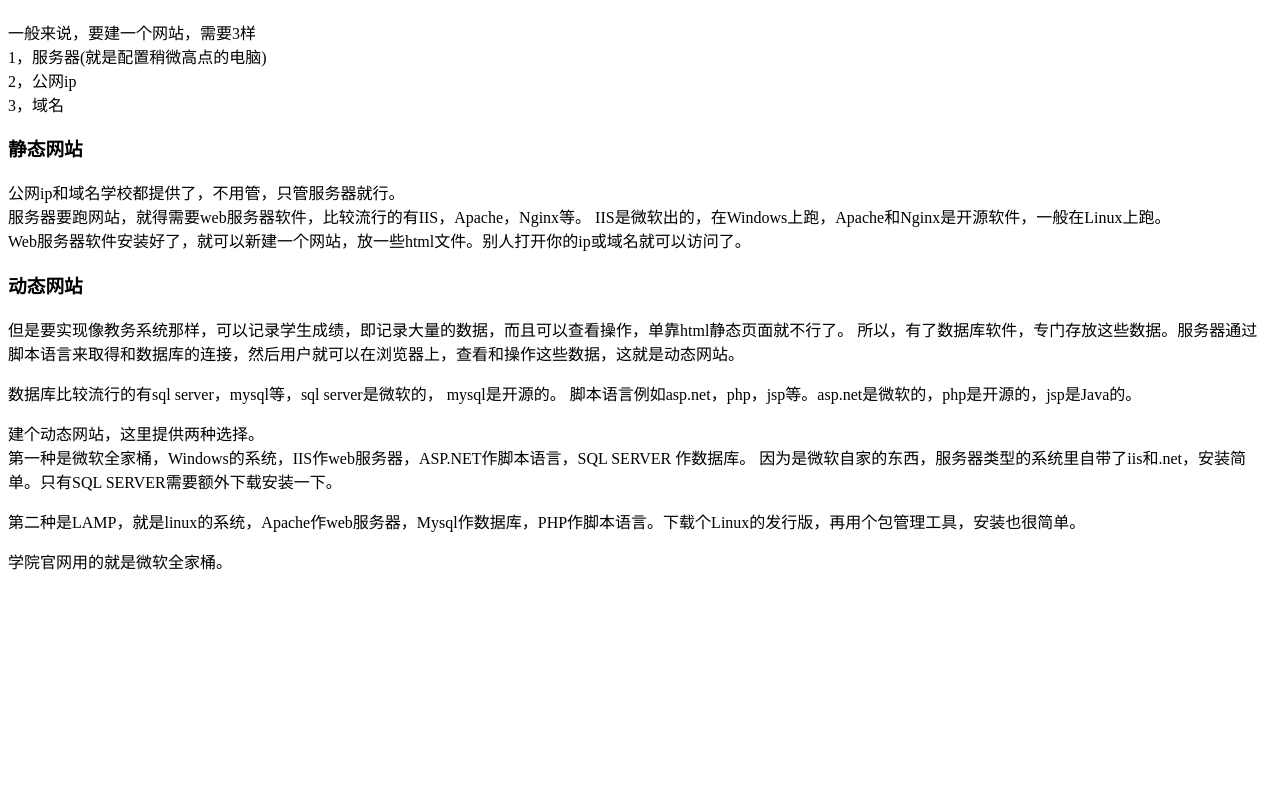
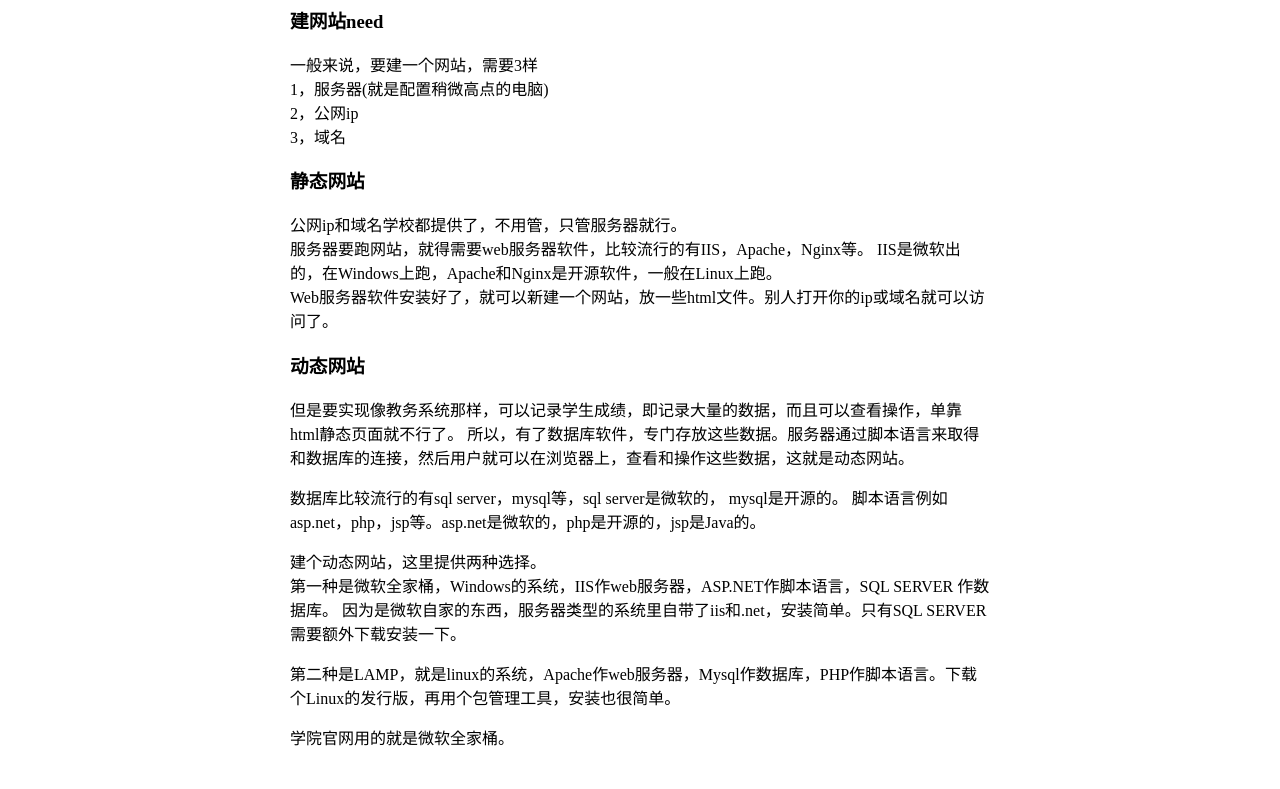
Before and after one commit to kyshel/cdtf-doc, a plain HTML site: page add.html in a window 1280 px wide. Shown: the part 89-878 px from the top of the page. Before the commit the page ends 800 px from the top, so only its background shows below. Drawn offline with Linux system fonts and the light colour scheme.

Commit message:
Update add.html

```diff
--- a/add.html
+++ b/add.html
@@ -1,7 +1,14 @@
 <head>
 <title>>关于学院官网</title>
 <meta charset="utf-8">
+	<style type="text/css">
+		body{
+			width: 700px;
+			margin: 40px auto;
+		}
+	</style>
 </head>
+<body>
 <h2>关于学院官网</h2>
 <h3>建网站need</h3>
 <p>一般来说，要建一个网站，需要3样<br />
@@ -24,3 +31,4 @@ Web服务器软件安装好了，就可以新建一个网站，放一些html文
 因为是微软自家的东西，服务器类型的系统里自带了iis和.net，安装简单。只有SQL SERVER需要额外下载安装一下。</p>
 <p>第二种是LAMP，就是linux的系统，Apache作web服务器，Mysql作数据库，PHP作脚本语言。下载个Linux的发行版，再用个包管理工具，安装也很简单。</p>
 <p>学院官网用的就是微软全家桶。</p>
+</body>
```
